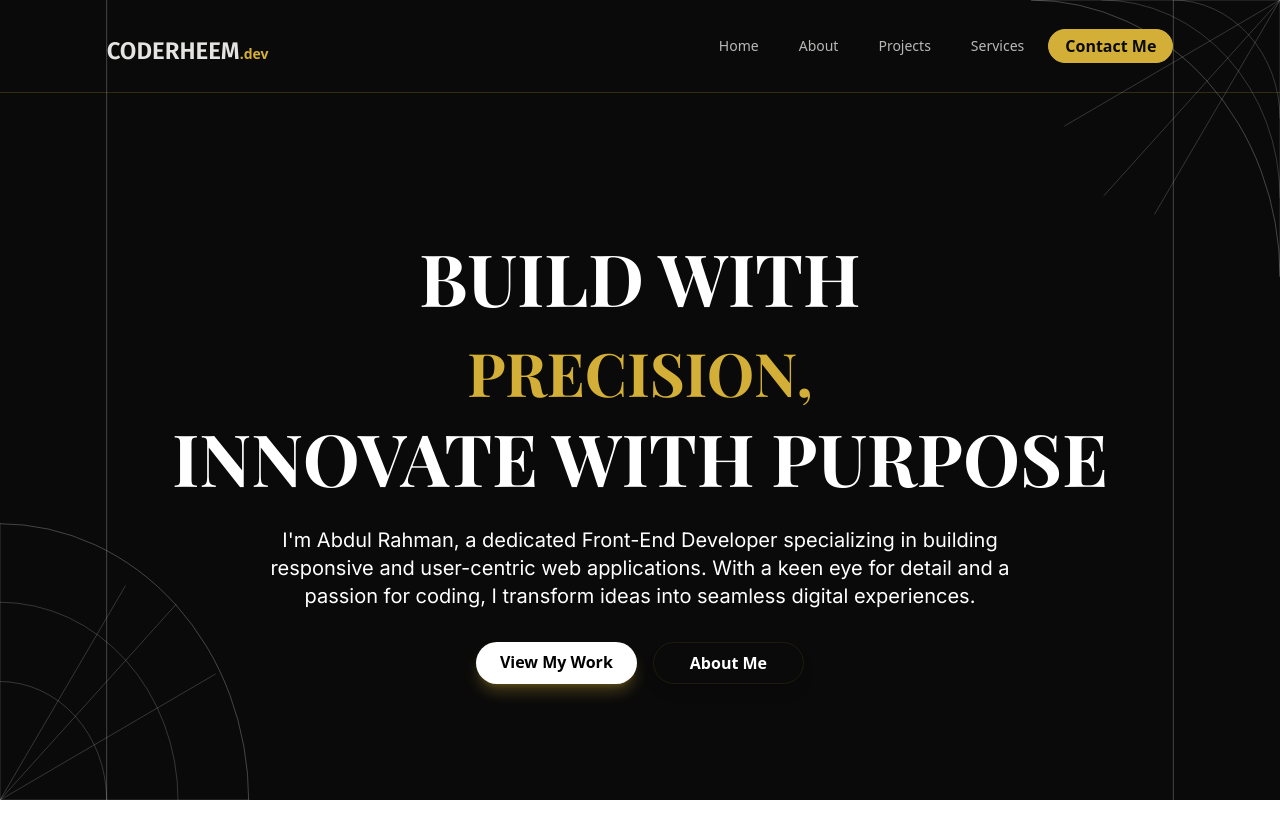
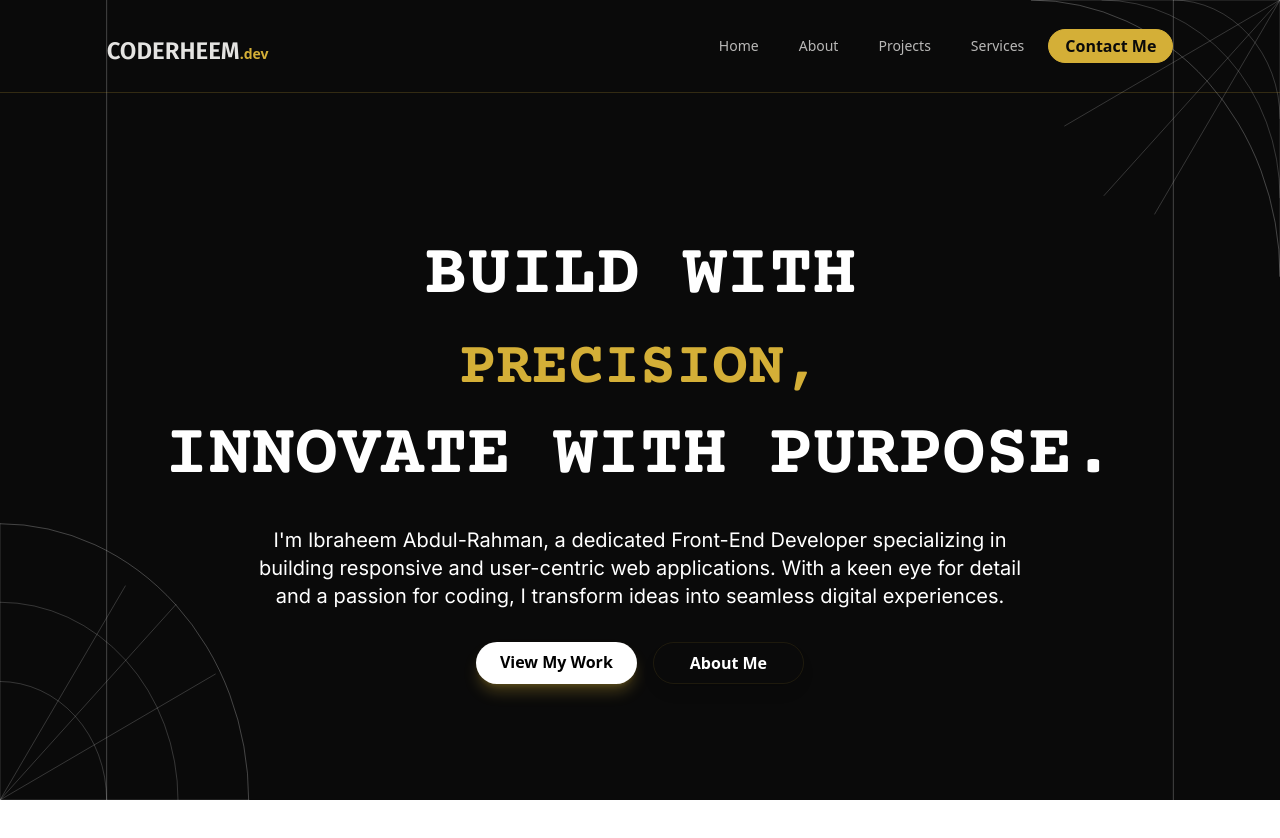
Before and after one commit to CodeRheem/portfolio.ia, a React (Vite) app: page / in a window 1280 px wide. Shown: the top 838 px of the page. Built offline with nearby package versions, Linux system fonts and the light colour scheme; a web font is replaced by a local one.

Commit message:
change the font

```diff
--- a/index.html
+++ b/index.html
@@ -5,6 +5,12 @@
     <link rel="icon" type="image/svg+xml" href="/vite.svg" />
     <link rel="preconnect" href="https://fonts.googleapis.com" />
     <link rel="preconnect" href="https://fonts.gstatic.com" crossorigin />
+    <link rel="preconnect" href="https://fonts.googleapis.com" />
+    <link rel="preconnect" href="https://fonts.gstatic.com" crossorigin />
+    <link
+      href="https://fonts.googleapis.com/css2?family=Courier+Prime:ital,wght@0,400;0,700;1,400;1,700&display=swap"
+      rel="stylesheet"
+    />
     <link
       href="https://fonts.googleapis.com/css2?family=Playfair+Display:wght@400;700&family=Inter:wght@400;600&display=swap"
       rel="stylesheet"
--- a/src/components/HeroSection.tsx
+++ b/src/components/HeroSection.tsx
@@ -2,18 +2,17 @@ export default function HeroSection() {
   return (
     <section className="min-h-[60vh] flex flex-col justify-center items-center text-center py-20 md:py-32 mt-26">
       <h1
-        className="text-5xl md:text-7xl font-bold mb-6 leading-tight text-white"
-        style={{ fontFamily: "'Playfair Display', serif" }}
+        className="text-5xl md:text-7xl font-bold mb-6 leading-tight text-white courier-prime-bold"
       >
         BUILD WITH{" "}<br />
         <span className="text-luxury-gold font-semibold text-6xl">PRECISION,</span>{" "}<br />
-        INNOVATE WITH PURPOSE
+        INNOVATE WITH PURPOSE.
       </h1>
       <p
         className="text-lg md:text-xl text-text-secondary-light dark:text-text-secondary-dark mb-8 max-w-3xl text-white"
         style={{ fontFamily: "'Inter', sans-serif" }}
       >
-        I'm Abdul Rahman, a dedicated Front-End Developer specializing in
+        I'm Ibraheem Abdul-Rahman, a dedicated Front-End Developer specializing in
         building responsive and user-centric web applications. With a keen eye
         for detail and a passion for coding, I transform ideas into seamless
         digital experiences.
--- a/src/index.css
+++ b/src/index.css
@@ -284,3 +284,26 @@
   font-weight: 900;
   font-style: italic;
 }
+.courier-prime-regular {
+  font-family: "Courier Prime", monospace;
+  font-weight: 400;
+  font-style: normal;
+}
+
+.courier-prime-bold {
+  font-family: "Courier Prime", monospace;
+  font-weight: 700;
+  font-style: normal;
+}
+
+.courier-prime-regular-italic {
+  font-family: "Courier Prime", monospace;
+  font-weight: 400;
+  font-style: italic;
+}
+
+.courier-prime-bold-italic {
+  font-family: "Courier Prime", monospace;
+  font-weight: 700;
+  font-style: italic;
+}
```
